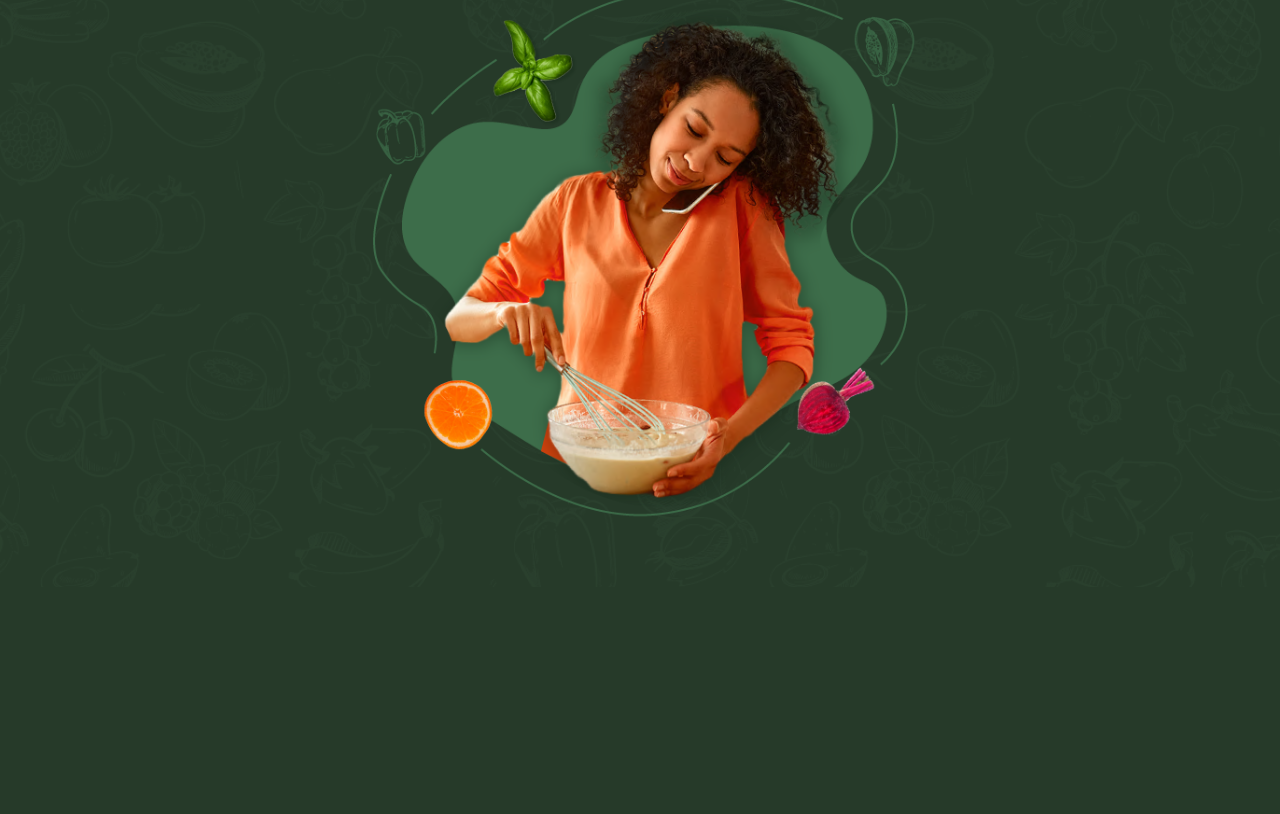
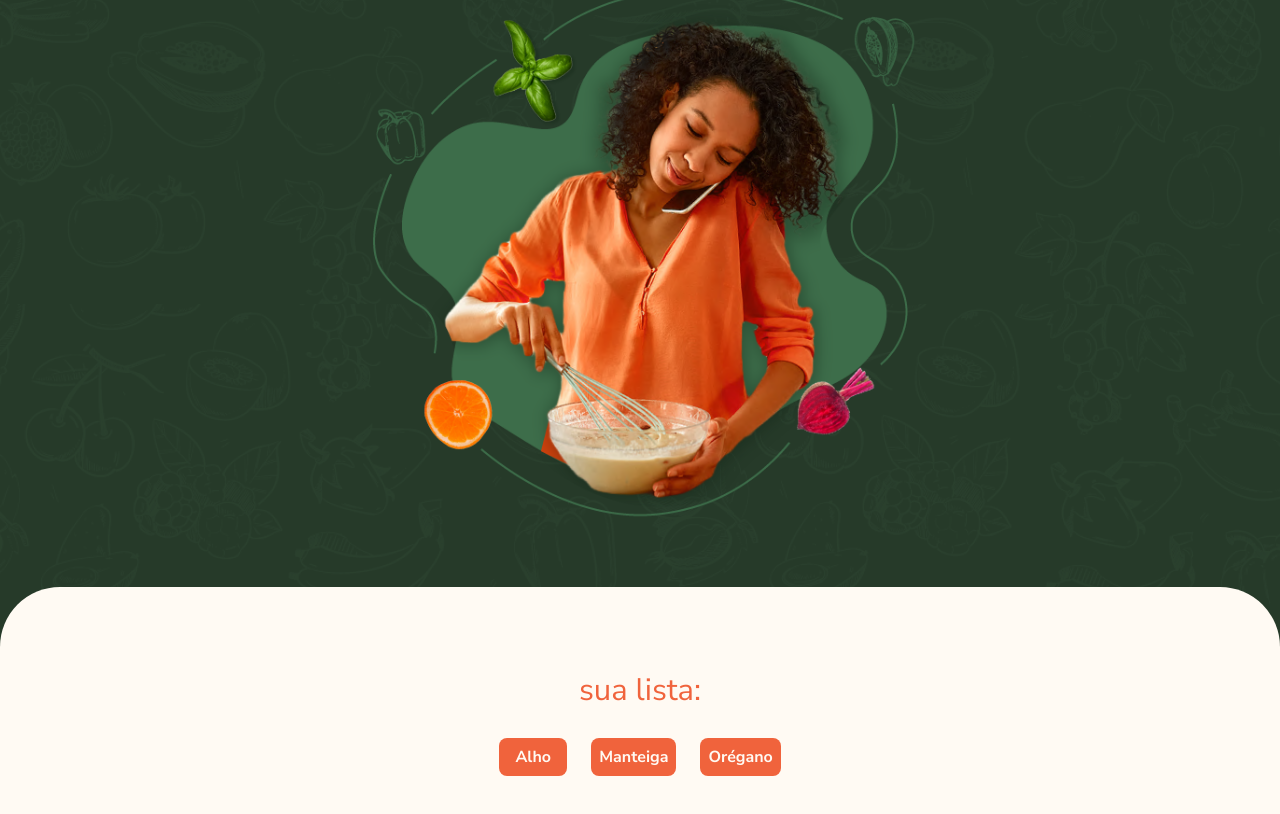
Before and after one commit to estevesryan/cookinUp, a Vue app: page / in a window 1280 px wide. Shown: the part 444-1258 px from the top of the page. Before the commit the page ends 1031 px from the top, so only its background shows below. Built offline with nearby package versions, Linux system fonts and the light colour scheme.

Commit message:
repetindo itens com v-for

```diff
--- a/src/App.vue
+++ b/src/App.vue
@@ -1,11 +1,16 @@
 <script lang="ts">
 import Banner from "./components/Banner.vue";
+import ConteudoPrincipal from './components/ConteudoPrincipal.vue'
 
 export default {
-  components: { Banner },
+  components: { Banner, ConteudoPrincipal },
 };
 </script>
 
 <template>
   <Banner />
+
+  <ConteudoPrincipal />
 </template>
+
+<style scoped></style>
--- /dev/null
+++ b/src/components/ConteudoPrincipal.vue
@@ -0,0 +1,88 @@
+<script lang="ts">
+export default {
+  data() {
+    return {
+      ingredientes: ["Alho", "Manteiga", "Orégano"],
+    };
+  },
+};
+</script>
+
+<template>
+  <main class="conteudo-principal">
+    <section>
+      <span class="subtitulo-lg sua-lista-texto"> sua lista: </span>
+
+      <ul class="ingredientes-sua-lista">
+        <li v-for="ingrediente in ingredientes" class="ingrediente">
+          {{ ingrediente }}
+        </li>
+      </ul>
+    </section>
+  </main>
+</template>
+
+<style scoped>
+.conteudo-principal {
+  padding: 6.5rem 7.5rem;
+  border-radius: 3.75rem 3.75rem 0rem 0rem;
+  background: var(--creme, #fffaf3);
+  color: var(--cinza, #444);
+
+  display: flex;
+  flex-direction: column;
+  align-items: center;
+  gap: 5rem;
+}
+
+.sua-lista-texto {
+  color: var(--coral, #f0633c);
+  display: block;
+  text-align: center;
+  margin-bottom: 1.5rem;
+}
+
+.ingredientes-sua-lista {
+  display: flex;
+  justify-content: center;
+  gap: 1rem 1.5rem;
+  flex-wrap: wrap;
+}
+
+.ingrediente {
+  display: inline-block;
+  border-radius: 0.5rem;
+  min-width: 4.25rem;
+  padding: 0.5rem;
+  text-align: center;
+  transition: 0.2s;
+  color: var(--creme, #fffaf3);
+  background: var(--coral, #f0633c);
+  font-weight: 700;
+}
+
+.lista-vazia {
+  display: flex;
+  justify-content: center;
+  align-items: center;
+  flex-wrap: wrap;
+  gap: 0.25rem;
+
+  color: var(--coral, #f0633c);
+  text-align: center;
+}
+
+@media only screen and (max-width: 1300px) {
+  .conteudo-principal {
+    padding: 5rem 3.75rem;
+    gap: 3.5rem;
+  }
+}
+
+@media only screen and (max-width: 767px) {
+  .conteudo-principal {
+    padding: 4rem 1.5rem;
+    gap: 4rem;
+  }
+}
+</style>
```
